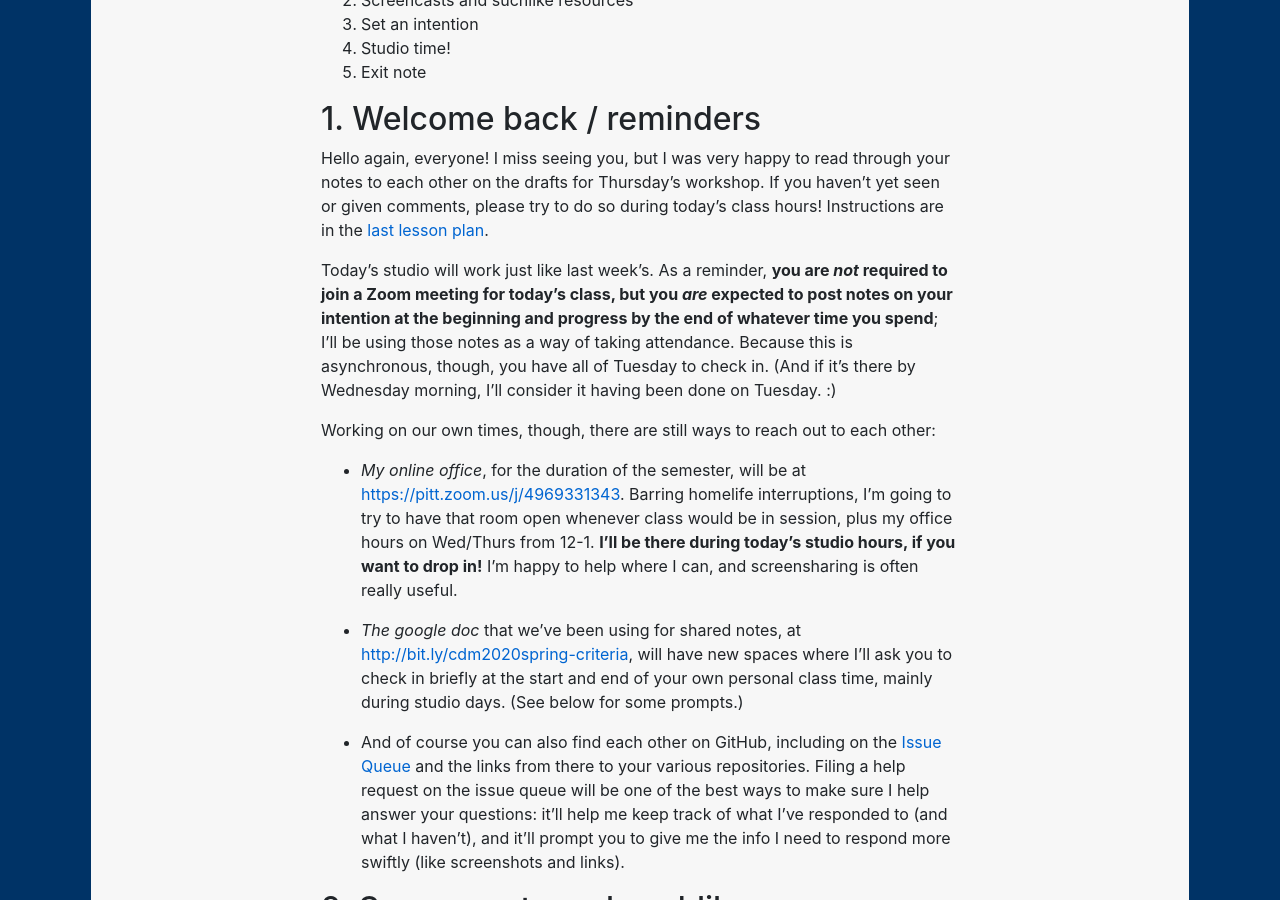
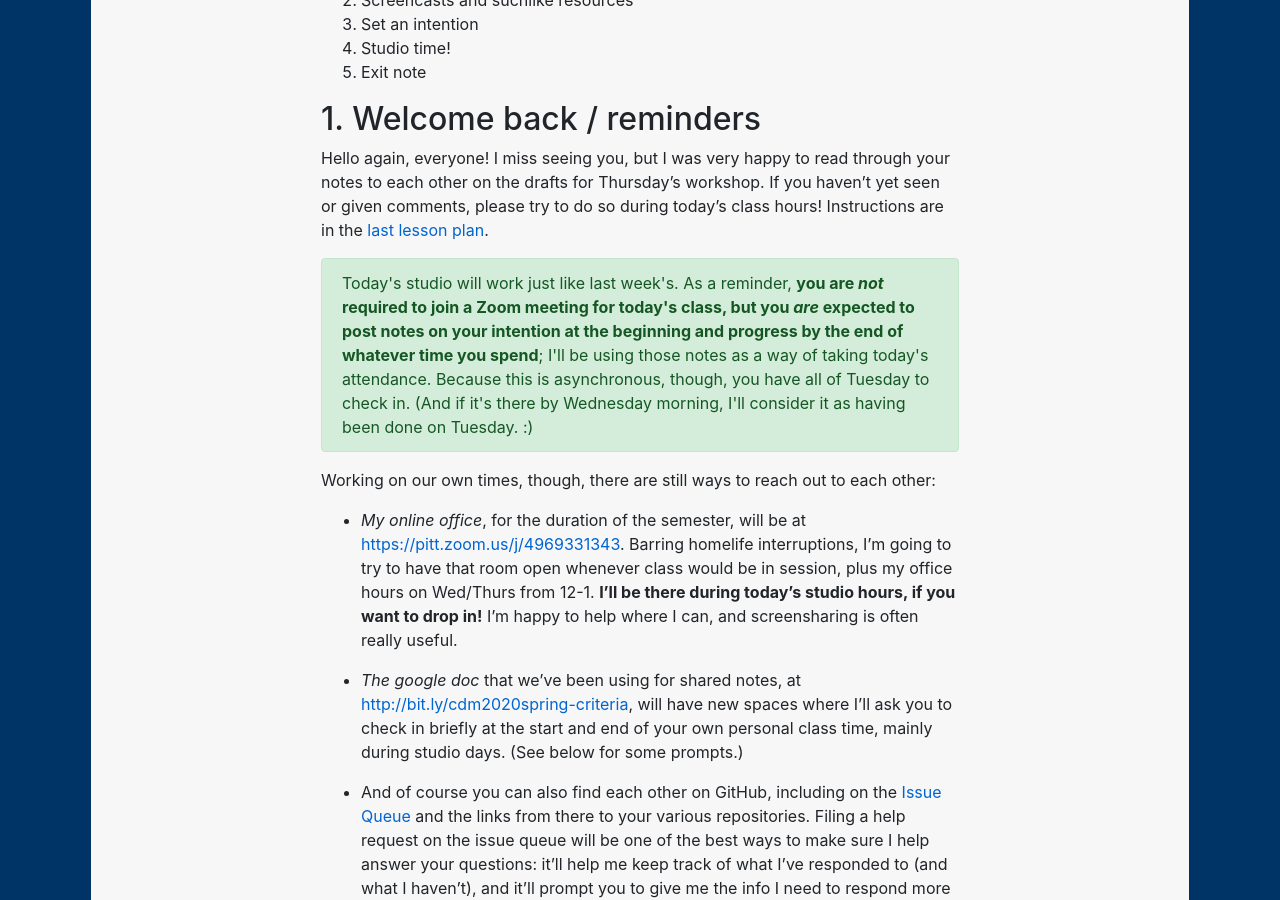
Before and after one commit to benmiller314/cdm2020spring, a Jekyll site: the page built from plans/lesson-21.md, in a window 1280 px wide and 900 px high, scrolled down 441 px. Built offline with Jekyll 4.4.1, drawn with Linux system fonts in a browser that asks for light colours; our own code applies the rules of GitHub Pages for plain Markdown files.

Commit message:
use alert div in intro

```diff
--- a/plans/lesson-21.md
+++ b/plans/lesson-21.md
@@ -18,7 +18,9 @@
 ## 1. Welcome back / reminders
 Hello again, everyone! I miss seeing you, but I was very happy to read through your notes to each other on the drafts for Thursday's workshop. If you haven't yet seen or given comments, please try to do so during today's class hours! Instructions are in the [last lesson plan](lesson-20).
 
-Today's studio will work just like last week's. As a reminder, **you are _not_ required to join a Zoom meeting for today's class, but you _are_ expected to post notes on your intention at the beginning and progress by the end of whatever time you spend**; I'll be using those notes as a way of taking attendance. Because this is asynchronous, though, you have all of Tuesday to check in. (And if it's there by Wednesday morning, I'll consider it having been done on Tuesday. :)
+<div class="alert alert-success">
+Today's studio will work just like last week's. As a reminder, <strong>you are <em>not</em> required to join a Zoom meeting for today's class, but you <em>are</em> expected to post notes on your intention at the beginning and progress by the end of whatever time you spend</strong>; I'll be using those notes as a way of taking today's attendance. Because this is asynchronous, though, you have all of Tuesday to check in. (And if it's there by Wednesday morning, I'll consider it as having been done on Tuesday. :)
+</div>
 
 Working on our own times, though, there are still ways to reach out to each other:
 
```
